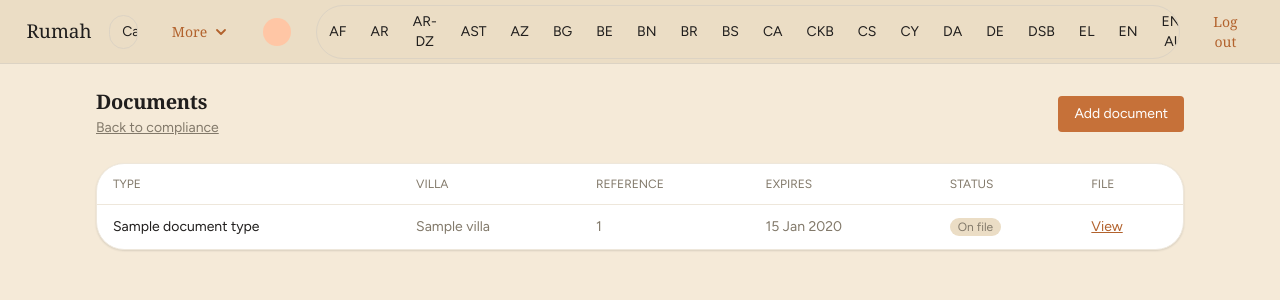
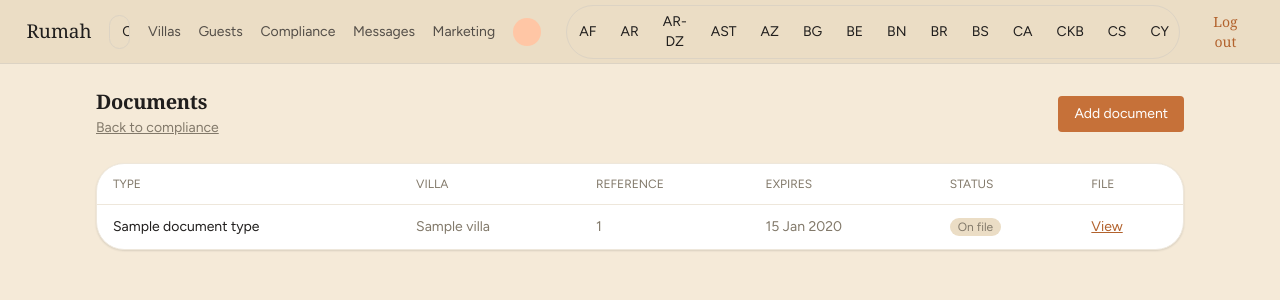
Before and after one commit to alireza-keivan/PMS, a Django app: template templates/compliance/documents.html in a window 1280 px wide. Shown: the top 300 px of the page. Run offline with Django 5.2, Linux system fonts and the light colour scheme; the template is opened without the code that fills it: most values are stand-ins (such as "Sample title", 1, 10 or a date in 2020); style sheets or scripts are compiled from the project's sources; some web fonts are replaced.

Commit message:
navbar recreated and everything is working

```diff
--- a/templates/partials/_topnav.html
+++ b/templates/partials/_topnav.html
@@ -1,13 +1,16 @@
 {% load i18n i18n_extras %}
 {% comment %}
 Top bar, per the design handoff: brand wordmark, a Calendar/Today segmented
-control, everything else behind "More", then the user and the language switch
-pushed right. Replaces the old left sidebar - see CLAUDE.md's note about
-progressive disclosure: two everyday destinations stay visible, the rest are
-one click away rather than crowding the bar.
+control, and the rest of the destinations laid out directly in the center of
+the bar, then the user and the language switch pushed right.
 {% endcomment %}
 {% url 'reporting:dashboard' as today_url %}
 {% url 'bookings:calendar' as calendar_url %}
+{% url 'villas:list' as villas_url %}
+{% url 'guests:list' as guests_url %}
+{% url 'compliance:action_needed' as compliance_url %}
+{% url 'messaging:inbox' as messages_url %}
+{% url 'marketing_admin:overview' as marketing_url %}
 
 <header class="sticky top-0 z-30 flex h-16 flex-shrink-0 items-center gap-s4 border-b border-sand-300 bg-sand-100 px-s6">
   <a href="{{ calendar_url }}" class="font-display text-[19px] text-ink-900">{% translate "Rumah" %}</a>
@@ -21,31 +24,15 @@ one click away rather than crowding the bar.
     </a>
   </div>
 
-  <div class="relative" x-data="{ open: false }" @keydown.escape.window="open = false">
-    <button type="button" class="btn btn-ghost" @click="open = !open" :aria-expanded="open">
-      {% translate "More" %}
-      <svg class="h-4 w-4" fill="none" viewBox="0 0 24 24" stroke="currentColor" stroke-width="2.75" stroke-linecap="round" stroke-linejoin="round">
-        <polyline points="6 9 12 15 18 9" />
-      </svg>
-    </button>
-    <div
-      x-show="open" x-cloak @click.outside="open = false"
-      class="absolute left-0 top-full z-40 mt-1 w-56 overflow-hidden rounded-md border border-sand-300 bg-sand-100 py-1 shadow-md"
-    >
-      {% url 'villas:list' as villas_url %}
-      {% url 'guests:list' as guests_url %}
-      {% url 'compliance:action_needed' as compliance_url %}
-      {% url 'messaging:inbox' as messages_url %}
-      {% url 'marketing_admin:overview' as marketing_url %}
-      <a href="{{ villas_url }}" class="block px-s4 py-s2 text-sm text-ink-900 hover:bg-sand-200">{% translate "Villas" %}</a>
-      <a href="{{ guests_url }}" class="block px-s4 py-s2 text-sm text-ink-900 hover:bg-sand-200">{% translate "Guests" %}</a>
-      <a href="{{ compliance_url }}" class="block px-s4 py-s2 text-sm text-ink-900 hover:bg-sand-200">{% translate "Compliance" %}</a>
-      <a href="{{ messages_url }}" class="block px-s4 py-s2 text-sm text-ink-900 hover:bg-sand-200">{% translate "Messages" %}</a>
-      <a href="{{ marketing_url }}" class="block px-s4 py-s2 text-sm text-ink-900 hover:bg-sand-200">{% translate "Marketing" %}</a>
-    </div>
-  </div>
+  <nav class="flex flex-1 items-center justify-center gap-s4">
+    <a href="{{ villas_url }}" class="text-sm text-ink-900/75 hover:text-ink-900 {% if request.path == villas_url %}text-ink-900 font-medium{% endif %}">{% translate "Villas" %}</a>
+    <a href="{{ guests_url }}" class="text-sm text-ink-900/75 hover:text-ink-900 {% if request.path == guests_url %}text-ink-900 font-medium{% endif %}">{% translate "Guests" %}</a>
+    <a href="{{ compliance_url }}" class="text-sm text-ink-900/75 hover:text-ink-900 {% if request.path == compliance_url %}text-ink-900 font-medium{% endif %}">{% translate "Compliance" %}</a>
+    <a href="{{ messages_url }}" class="text-sm text-ink-900/75 hover:text-ink-900 {% if request.path == messages_url %}text-ink-900 font-medium{% endif %}">{% translate "Messages" %}</a>
+    <a href="{{ marketing_url }}" class="text-sm text-ink-900/75 hover:text-ink-900 {% if request.path == marketing_url %}text-ink-900 font-medium{% endif %}">{% translate "Marketing" %}</a>
+  </nav>
 
-  <div class="ml-auto flex items-center gap-2">
+  <div class="flex items-center gap-2">
     <span class="flex h-7 w-7 flex-none items-center justify-center rounded-full bg-teal-200 font-display text-xs text-teal-900">
       {% if user.full_name %}{{ user.full_name|slice:":1"|upper }}{% else %}{{ user.email|slice:":1"|upper }}{% endif %}
     </span>
```
